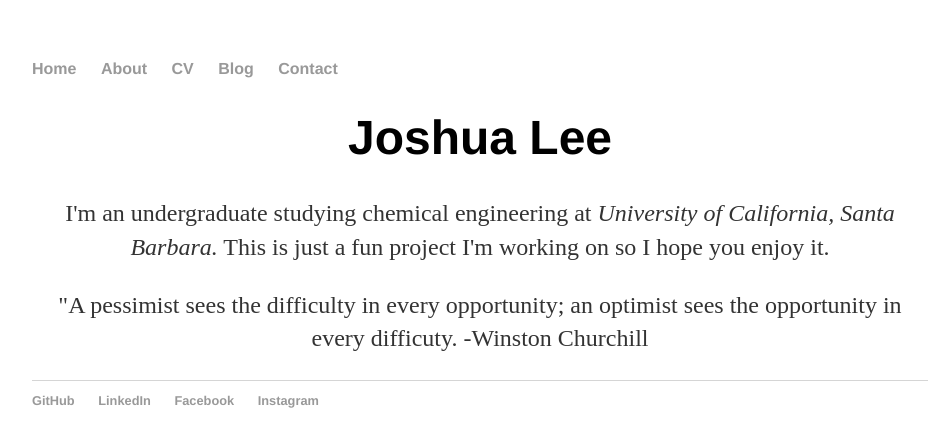
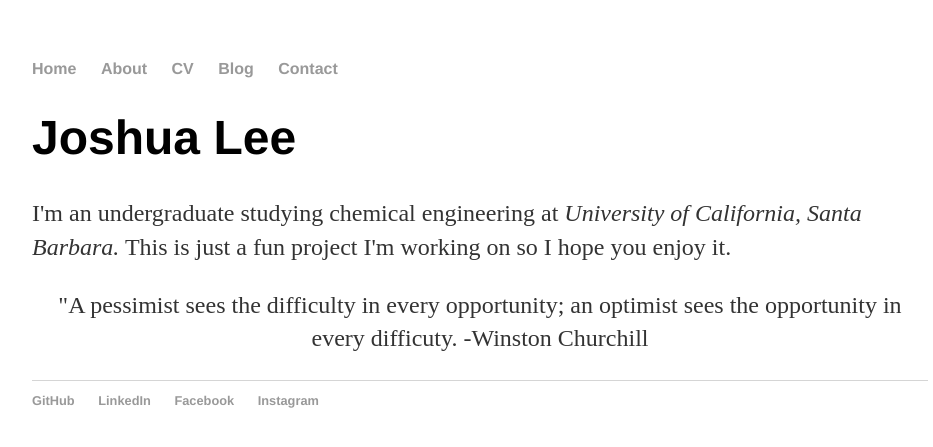
Before and after one commit to 1996leejoshua/1996leejoshua.github.io, a Jekyll site: the page built from index.html, in a window 1280 px wide. Shown: the top 447 px of the page, without its empty margins (160-1093 px from the left). Built offline with Jekyll 4.4.1, drawn with Linux system fonts in a browser that asks for light colours.

Commit message:
Update index.html

```diff
--- a/index.html
+++ b/index.html
@@ -3,8 +3,8 @@ layout: default
 title: Joshua Lee
 ---
 <div class="blurb">
-	<h1 align="center">Joshua Lee</h1>
-	<p align="center">I'm an undergraduate studying chemical engineering at <em>University of California, Santa Barbara.</em> This is just a fun project I'm working on so I hope you enjoy it.</p>
+	<h1>Joshua Lee</h1>
+	<p>I'm an undergraduate studying chemical engineering at <em>University of California, Santa Barbara.</em> This is just a fun project I'm working on so I hope you enjoy it.</p>
 	<p> </p>
 	<p align="center">"A pessimist sees the difficulty in every opportunity; an optimist sees the opportunity in every difficuty. -Winston Churchill</p>
 </div><!-- /.blurb -->
```
